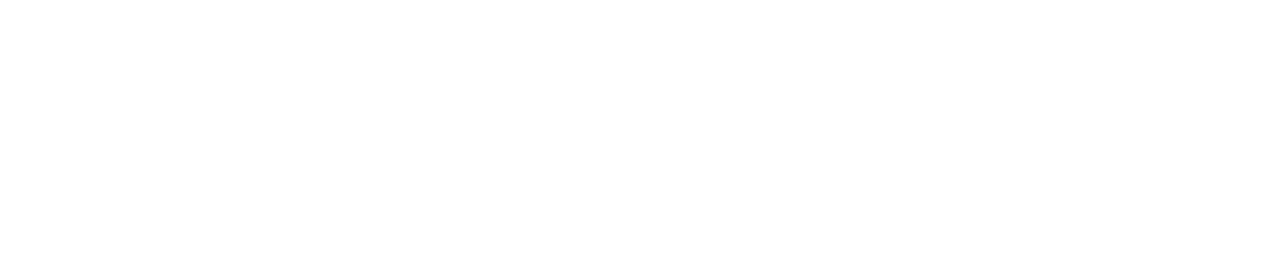
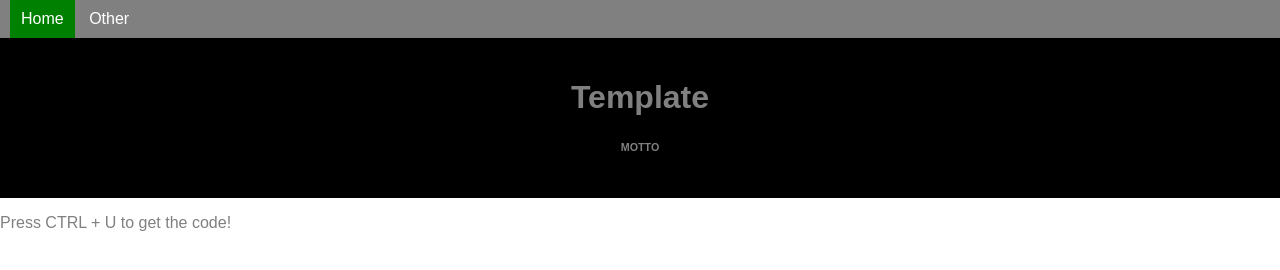
Before and after one commit to littlerockluke/template, a plain HTML site: page index.html in a window 1280 px wide. Drawn offline with Linux system fonts and the light colour scheme.

Commit message:
Update index.html

```diff
--- a/index.html
+++ b/index.html
@@ -1,2 +1,52 @@
 <!doctype html>
 <html>
+  <head>
+    <title>Template</title>
+    <style>
+      body {
+        margin: 0;
+        font-family: 'Mina', sans-serif;
+        color: gray;
+      }
+      header {
+        background-color: black;
+        padding: 20px;
+        text-align: center;
+      }
+      nav {
+        background-color: gray;
+        color: white;
+        padding: 10px;
+      }
+      nav a {
+        text-decoration: none;
+        color: white;
+        background-color: gray;
+        padding: 10px;
+      }
+      nav a:hover {
+        text-decoration: none;
+        color: black;
+        background-color: lightgray;
+        padding: 10px;
+      }
+      .active {
+        background-color: green;
+        padding: 11px;
+        color: white;
+      }
+    </style>
+  </head>
+  <body>
+    <nav>
+      <a class="active" href="">Home</a>
+      <a href="">Other</a>
+    </nav>
+    <header>
+      <h1>Template</h1>
+      <h6><b></b>MOTTO</h6>
+    </header>
+    <!-- Your Html -->
+    <p>Press CTRL + U to get the code!</p>
+  </body>
+</html>
```
